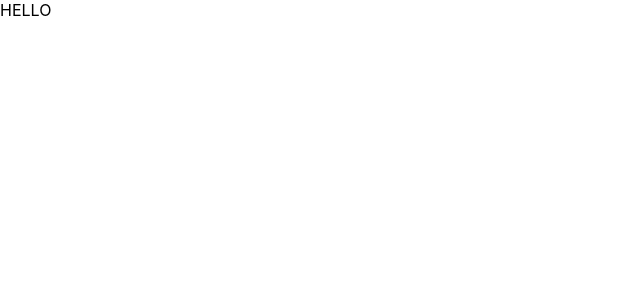
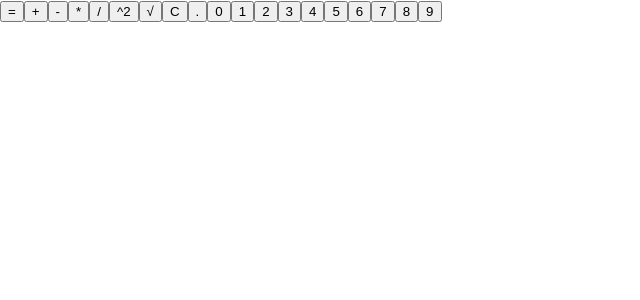
Before and after one commit to bobsabt/mycalculator, a React (Create React App) app: page / in a window 1280 px wide. Shown: the top 300 px of the page, without its empty margins (0-640 px from the left). Built offline with nearby package versions, Linux system fonts and the light colour scheme.

Commit message:
added button functionality

```diff
--- a/src/App.js
+++ b/src/App.js
@@ -1,10 +1,10 @@
-
+import Calculator from './Components/Calculator';
 import './index.css';
 
 function App() {
   return (
     <div className="App">
-      HELLO
+      <Calculator />
     </div>
   );
 }
--- a/src/Components/Button.jsx
+++ b/src/Components/Button.jsx
@@ -1,11 +1,18 @@
-import React from 'react';
+import React from "react";
 
-const Button = () => {
-  return (
-    <div>
+const Button = ({label}) => {
 
-    </div>
-  );
+    const myLabel = label;
+
+    const onClickHandler = (label)=>{
+        console.log(label)
+    }
+
+    return (
+        <>
+            <button onClick={() => onClickHandler(myLabel)}>{label}</button>
+        </>
+    )
 };
 
 export default Button;
--- a/src/Components/Calculator.jsx
+++ b/src/Components/Calculator.jsx
@@ -1,9 +1,16 @@
 import React from 'react';
+import NumberButtons from './NumberButtons';
+import OperatorButtons from './OperatorButtons';
+import Screen from './Screen';
 
 const Calculator = () => {
     return (
-        <div>
-
+        <div className="calculator-container">
+            <Screen />
+            <div className='buttons-container'>
+                <OperatorButtons />
+                <NumberButtons />
+            </div>
         </div>
     );
 };
--- a/src/Components/NumberButtons.jsx
+++ b/src/Components/NumberButtons.jsx
@@ -1,11 +1,14 @@
-import React from 'react';
+import Button from "./Button";
 
 const NumberButtons = () => {
+
+    const numbers = [".", 0 , 1, 2, 3, 4, 5, 6, 7, 8, 9];
+
     return (
-        <div>
-
-        </div>
-    );
+        <>
+            {numbers.map((number, index) => <Button key={index} label={number} /> ) }
+        </>
+    )
 };
 
 export default NumberButtons;
--- a/src/Components/OperatorButtons.jsx
+++ b/src/Components/OperatorButtons.jsx
@@ -1,11 +1,14 @@
-import React from 'react';
+import Button from "./Button";
 
 const OperatorButtons = () => {
+
+    const operators = ["=","+", "-", "*", "/", "^2", "√", "C", ];
+
     return (
-        <div>
-
-        </div>
-    );
+        <>
+            {operators.map((operator, index) => <Button  key={index} label={operator} /> ) }
+        </>
+    )
 };
 
 export default OperatorButtons;
```
